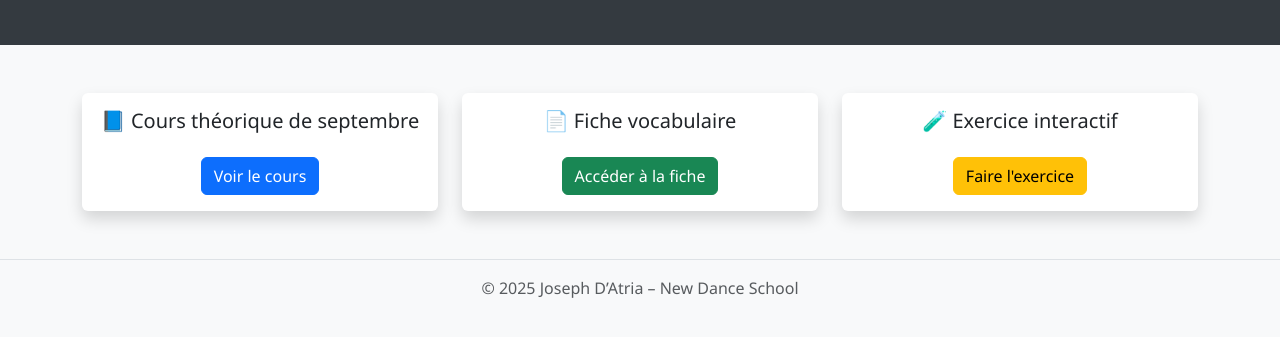
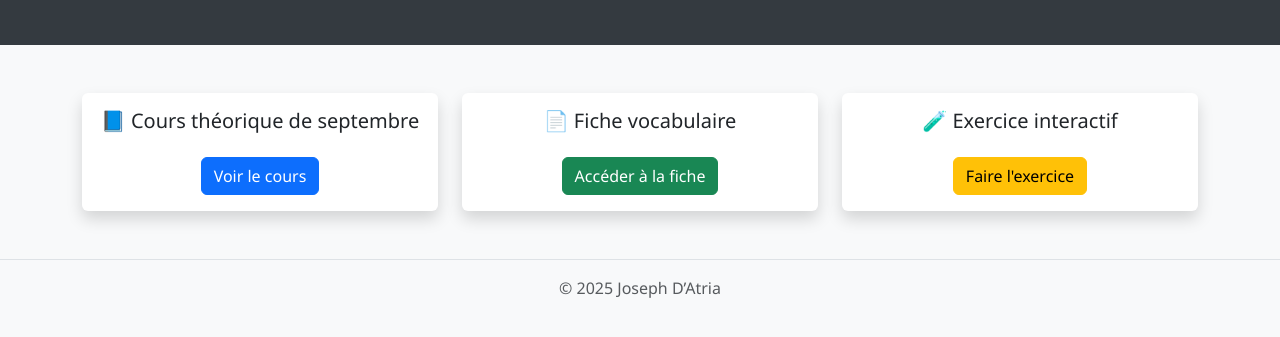
Before and after one commit to jodatria/1erInformatique, a plain HTML site: page index.html in a window 1280 px wide. Shown: the part 121-458 px from the top of the page. Drawn offline with nearby package versions, Linux system fonts and the light colour scheme.

Commit message:
Update index.html

```diff
--- a/index.html
+++ b/index.html
@@ -62,7 +62,7 @@
   </main>
 
   <footer class="text-center text-muted py-3 border-top">
-    © 2025 Joseph D’Atria – New Dance School
+    © 2025 Joseph D’Atria
   </footer>
 </body>
 </html>
```
